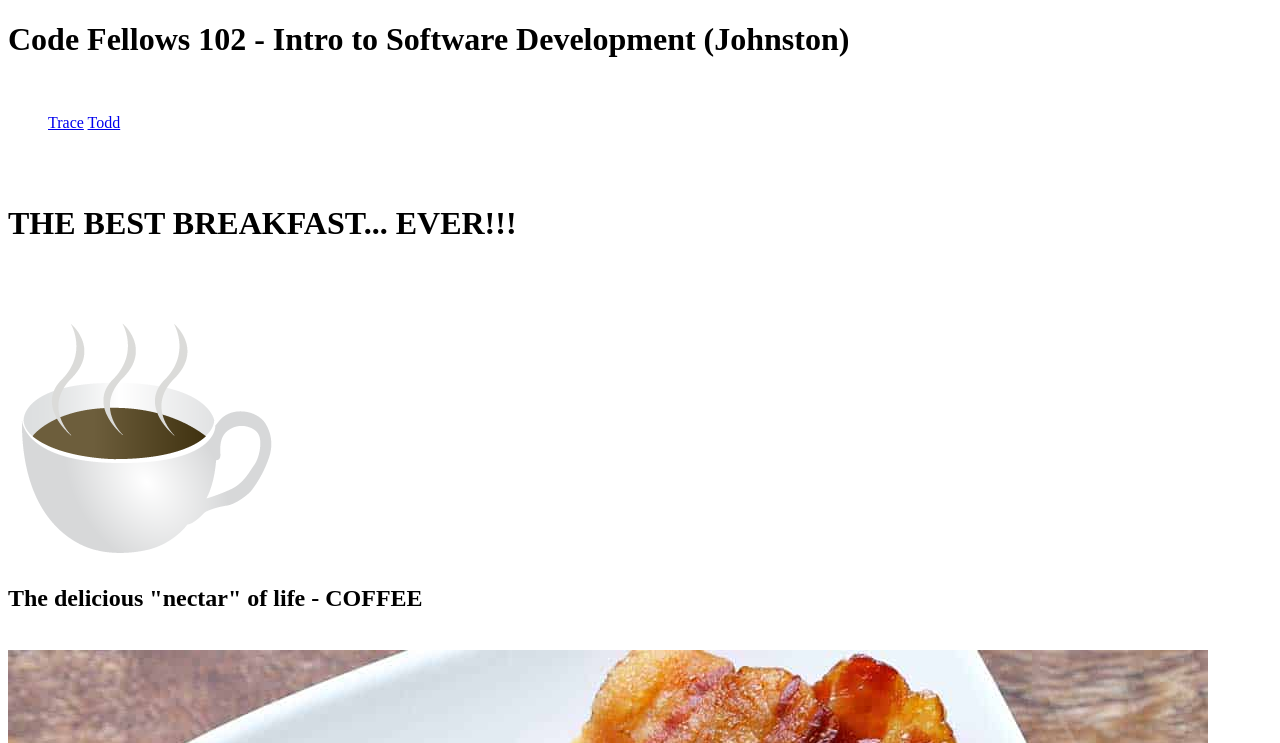
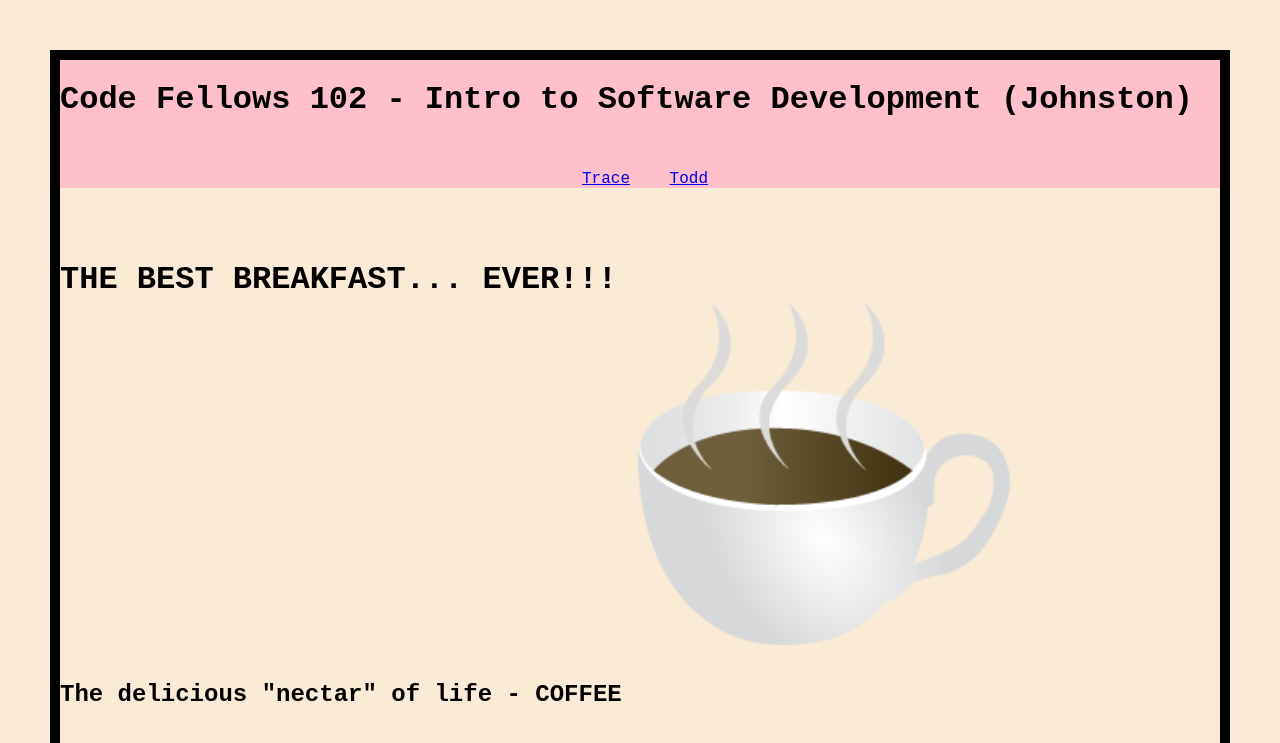
Before and after one commit to chrisjohnston1986/hello-world, a plain HTML site: page index.html in a window 1280 px wide. Shown: the top 743 px of the page. Drawn offline with Linux system fonts and the light colour scheme.

Commit message:
session 4 update

```diff
--- a/index.html
+++ b/index.html
@@ -1,8 +1,12 @@
 <!DOCTYPE html>
+
 <head>
  <title>Code Fellows 102 - Intro to Software Development</title>
+ <link rel="stylesheet" href="styles.css">
 </head>
+
 <body>
+
     <header>
         <h1> Code Fellows 102 - Intro to Software Development (Johnston)</h1>
 
@@ -10,33 +14,35 @@
 
         <nav>
             <ul>
-                <a href="#">Trace</a> <a href="#">Todd</a> </li>
+                <li><a href="#">Trace</a></li>
+                <li><a href="#">Todd</a></li>
             </ul>
         </nav>
     </header>
+
     <main>
 
         <br> <br>
 
 <h1> THE BEST BREAKFAST... EVER!!!</h1>
 
-<br> <br> <br>
+<br><br><br>
 
-        <section>
+        <section class="coffee">
             <img src="images/Coffee-cup.png" />
             <p><h2> The delicious "nectar" of life - COFFEE</h2></p>
         </section>
 
 <br>
 
-        <section>
+        <section class="bacon">
             <img src="images/oven-bacon-featured.jpg" />
             <p><h2> Bacon - All day, EVERY day </h2></p>
         </section>
 
 <br>
 
-        <section>
+        <section class="eggs">
             <img src="images/food-fried-eggs.png" />
             <p><h2> The age old question: Chicken or Egg. EGG, duh! </h2></p>
         </section>
@@ -44,8 +50,11 @@
 <br><br><br>
 
     </main>
+
     <footer>
     <p>&copy; Chris Johnston</p>
     </footer>
+
 </body>
+
 </html>
--- /dev/null
+++ b/styles.css
@@ -0,0 +1,41 @@
+/* body {background-color: lightgray;} */
+
+body {
+    background-color: antiquewhite;
+    margin: 50px;
+    padding 50px;
+    border: 10px solid; color:black;
+    font-family:'Courier New', Courier, monospace;
+}
+p{font-family:'Courier New', Courier, monospace
+background-color: brown;}
+
+header {
+    background-color: pink;
+}
+
+img {
+    width: 400px
+}
+
+nav li {
+    display: inline-block;
+    margin-top: 30px;
+    margin-right: 30px;
+}
+
+#coffee {
+    width: 100;
+}
+
+footer {
+    text-align: center;
+}
+
+h1 {
+    float: inline-start;
+}
+
+header {
+    text-align: center;
+}
```
Also changed, not shown: images/Wireframe Template - Class 04.png (added), 1 other file.
